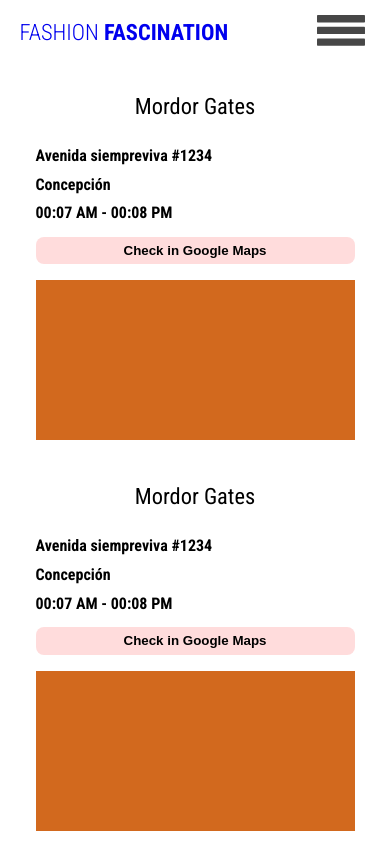
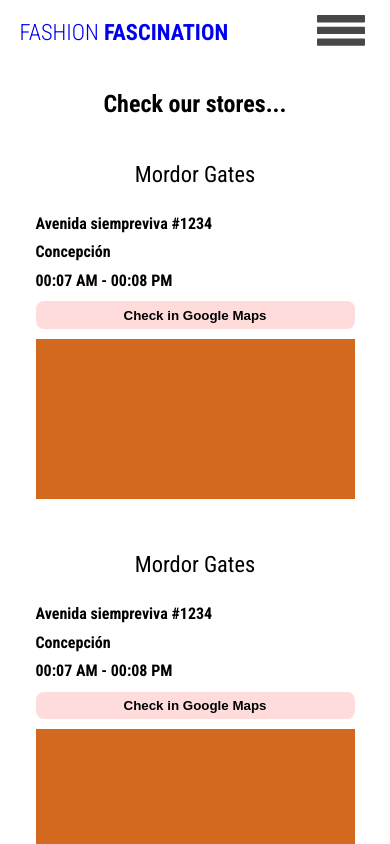
Before and after one commit to MarcelNDG/Fashion-2, a React (Create React App) app: page /stores in a window 390 px wide. Built offline with nearby package versions, Linux system fonts and the light colour scheme.

Commit message:
Store mobile done

```diff
--- a/src/App.css
+++ b/src/App.css
@@ -387,6 +387,7 @@ footer{
 /* ---------- STORES PAGE ----------- */
 .storeMain{
   width: 90vw;
+  height: fit-content;
   justify-content: center;
 }
 
@@ -439,7 +440,7 @@ footer{
   display: inline-block;
   border: none;
   padding: 0.4rem;
-  margin-top: 0.6rem;
+  margin-top: 0.4rem;
   border-radius: 8px;
   font-weight: bold;
 }
@@ -447,7 +448,7 @@ footer{
 .storeImgPLaceholder{
   width: 100%;
   height: 10rem;
-  margin-top: 1rem;
+  margin-top: 0.6rem;
   background-color: chocolate;
 }
 
--- a/src/components/StoreList.js
+++ b/src/components/StoreList.js
@@ -5,6 +5,7 @@ import Store from './Store'
 const StoreList = () => {
     return (
         <div className='storeList'>
+            <h2>Check our stores...</h2>
             <div className='storeContainer'>
                 <Store location={'Mordor Gates'} adress={'Avenida siempreviva #1234'} region={'Concepción'} schedule={'00:07 AM - 00:08 PM'}/>
                 <Store location={'Mordor Gates'} adress={'Avenida siempreviva #1234'} region={'Concepción'} schedule={'00:07 AM - 00:08 PM'}/>
```
